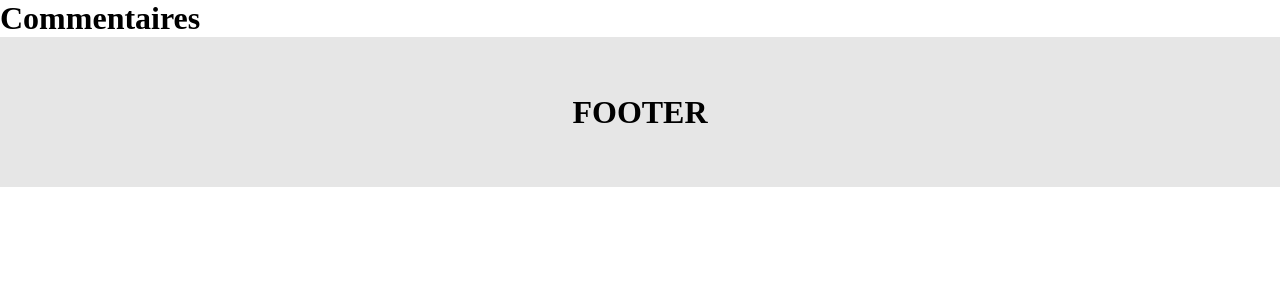
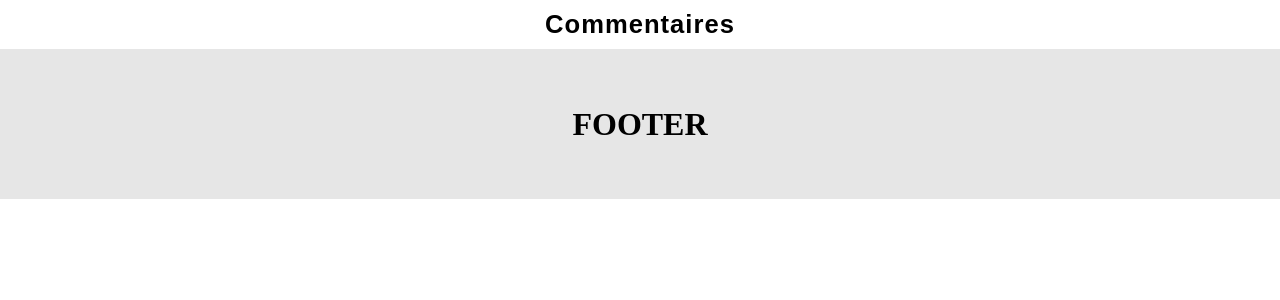
Before and after one commit to ahmed-magassouba/livre-or, a PHP site: page /livre-or.php in a window 1280 px wide. Shown: the part 60-360 px from the top of the page. Run offline with PHP 8.4, Linux system fonts and the light colour scheme; data that the repository does not hold is empty.

Commit message:
insertion css

```diff
--- a/css/style.css
+++ b/css/style.css
@@ -109,17 +109,11 @@ legend {
 /************************/
 .formcommentaire{
   display: flex;
-  justify-content: center;
-  height: 850px;
+ justify-content: center;
+ height: 760px;
+ align-items: center;
+ flex-direction: column;
 }
-
-.formcom{
-  display: flex;
-  flex-direction: column;
-  align-items: center;
-  justify-content: center;
-}
-
 .comment{
   height: 200px;
   width: 480px;
@@ -128,11 +122,12 @@ legend {
   margin: 20px;
 
 }
-.element{
+.formcom{
   display: flex;
-  justify-content: space-between;
-  width: 480px;
+  flex-direction: column;
+  align-items: center;
 }
+
 .element1{
   width: 200px;
   border-radius: 10px;
@@ -140,6 +135,7 @@ legend {
   font-size: xx-large;
   background-color: dodgerblue;
   color: azure;
+  cursor: pointer;
 }
 .element2{
   width: 200px;
@@ -148,7 +144,75 @@ legend {
   font-size: xx-large;
   background-color: red;
   color: azure;
+  cursor: pointer;
 }
+
+.color{
+  color: blue;
+}
+
+/****************/
+/* style profil */
+/****************/
+
+.element3{
+  width: 150px;
+  border-radius: 30px;
+  height: 35px;
+  font-size:larger;
+  background-color: red;
+  color: azure;
+}
+
+.fieldsetprofil {
+  display: flex;
+  justify-content: space-between;
+  flex-direction: column;
+  align-items: center;
+  width: 100%;
+  height: 390px;
+  padding: 30px;
+  border-radius: 10px;
+}
+
+/***************************/
+/* style page commentaire */
+/**************************/
+thead,
+tfoot {
+    background-color: #3f87a6;
+    color: #fff;
+}
+
+tbody {
+    background-color: #e4f0f5;
+}
+
+caption {
+    padding: 10px;
+}
+
+table {
+    border-collapse: collapse;
+    border: 2px solid rgb(200, 200, 200);
+    letter-spacing: 1px;
+    font-family: sans-serif;
+    font-size: .8rem;
+    margin: auto;
+    width: 40%;
+}
+
+td,
+th {
+    border: 1px solid rgb(190, 190, 190);
+    padding: 5px 10px;
+    height: 100px;
+}
+
+td {
+    text-align: center;
+}
+
 
 /****************/
 /* style footer */
--- a/livre-or.php
+++ b/livre-or.php
@@ -20,7 +20,7 @@ foreach ($commentaires as $indice => $commentaire) {
 
     echo "
     <thead>
-    <th>Posté le " . $date . " par " . $commentaire['login'] . " </th>
+    <th>Posté le <i class='color'>" . $date . "</i> par <i class='color'>" . $commentaire['login'] . "</i> </th>
     </thead>
     <tbody>
     <tr>
@@ -28,14 +28,19 @@ foreach ($commentaires as $indice => $commentaire) {
     </tr>";
 }
 
-echo "</tbody>
+echo "</tbody><tfoot>";
 
-</table>";
+    if(est_connecte()){
+        echo'<a href="commentaire.php"><button>Ajouter un commentaire</button> </a>';
+    }
+ echo"</tfoot> </table>";
 
-if (est_connecte()) :
+
+
+
 ?>
-    <a href="commentaire.php"><button>Ajouter un commentaire</button> </a>
-<?php endif; ?>
+
+
 
 
 <!-- DELETE commentaires FROM `commentaires` INNER JOIN utilisateurs ON utilisateurs.id=commentaires.id_utilisateur WHERE commentaire -->
```
Also changed, not shown: commentaire.php (+15 -14 lines), profil.php (+20 -3 lines).
